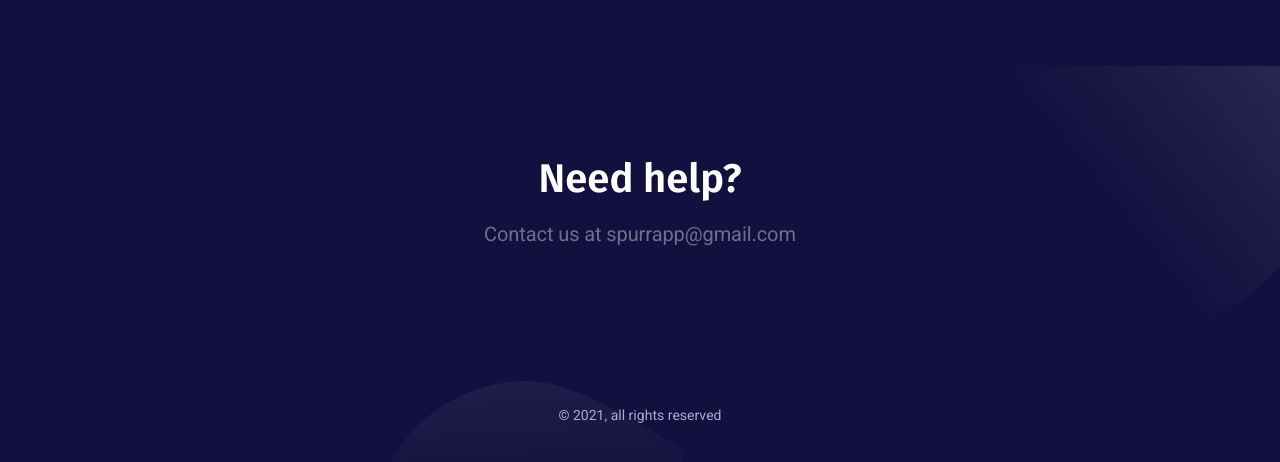
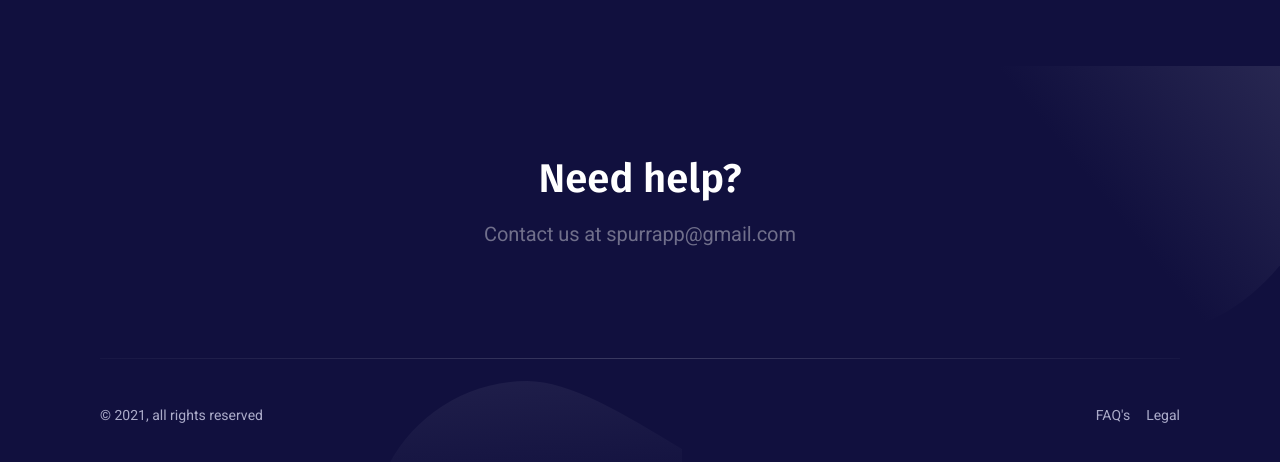
Before and after one commit to spurrapp/spurr-website, a website: page index.html in a window 1280 px wide. Shown: the part 3063-3525 px from the top of the page. Drawn offline with nearby package versions, Linux system fonts and the light colour scheme.

Commit message:
Add FAQ and legal links

```diff
--- a/index.html
+++ b/index.html
@@ -610,7 +610,15 @@
 
 		<footer class="site-footer">
 			<div class="container">
-				<div class="site-footer-inner">
+				<div class="site-footer-inner has-top-divider">
+					<ul class="footer-links list-reset">
+						<li>
+							<a href="/faq">FAQ's</a>
+						</li>
+						<li>
+							<a href="/legal">Legal</a>
+						</li>
+					</ul>
 					<div class="footer-copyright">&copy; 2021, all rights reserved</div>
 				</div>
 			</div>
--- a/src/scss/layout/_footer.scss
+++ b/src/scss/layout/_footer.scss
@@ -97,7 +97,7 @@
     }
 
     .footer-copyright {
-        justify-content: center;
+        justify-content: flex-start;
     }
 
     .footer-links,
```
Also changed, not shown: dist/css/style.css.
